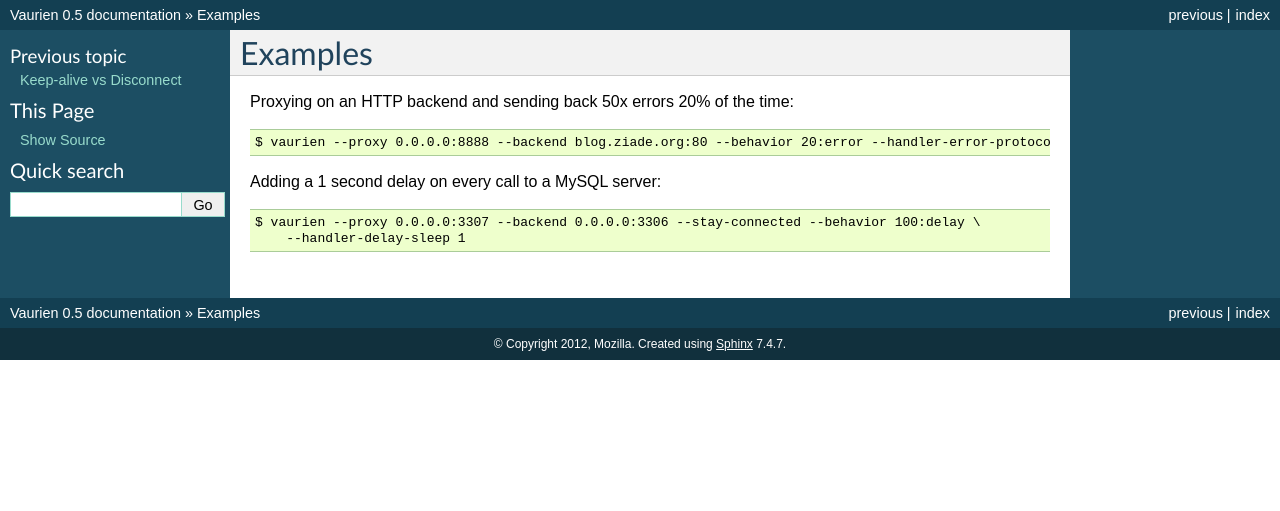
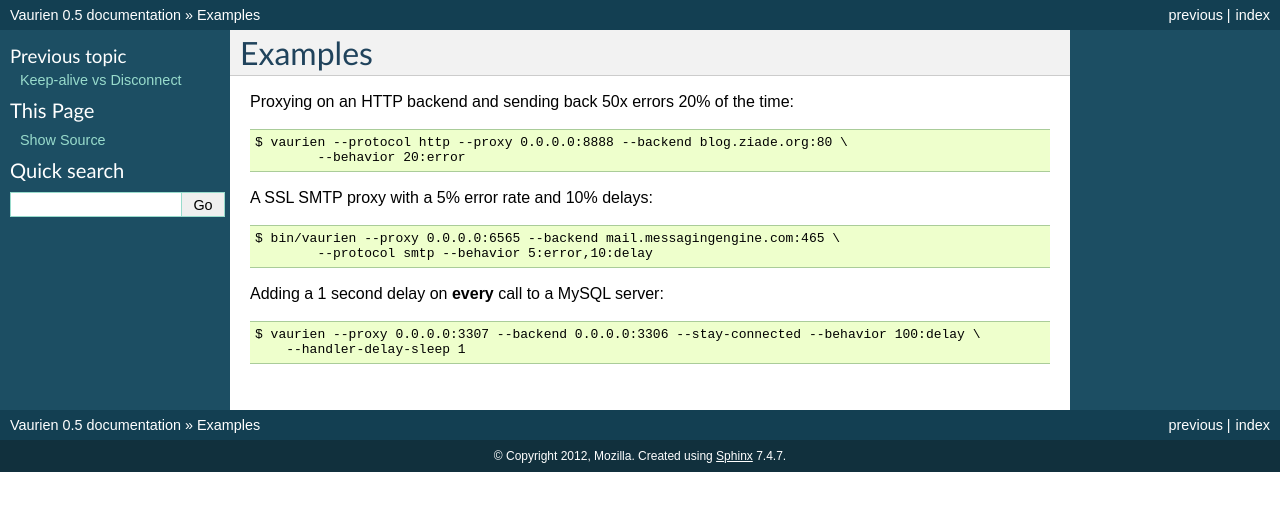
Before and after one commit to community-libs/vaurien, a Sphinx documentation site: the page built from docs/source/examples.rst, in a window 1280 px wide. Shown: the top 511 px of the page. Built offline with Sphinx 7.4.7, drawn with Linux system fonts in a browser that asks for light colours; pages that are not in the unit, such as notebooks, are missing from menus.

Commit message:
more examples

```diff
--- a/docs/source/examples.rst
+++ b/docs/source/examples.rst
@@ -7,10 +7,17 @@ Examples
 
 Proxying on an HTTP backend and sending back 50x errors 20% of the time::
 
-    $ vaurien --proxy 0.0.0.0:8888 --backend blog.ziade.org:80 --behavior 20:error --handler-error-protocol http
+    $ vaurien --protocol http --proxy 0.0.0.0:8888 --backend blog.ziade.org:80 \
+            --behavior 20:error
 
 
-Adding a 1 second delay on every call to a MySQL server::
+A SSL SMTP proxy with a 5% error rate and 10% delays::
+
+    $ bin/vaurien --proxy 0.0.0.0:6565 --backend mail.messagingengine.com:465 \
+            --protocol smtp --behavior 5:error,10:delay
+
+
+Adding a 1 second delay on **every** call to a MySQL server::
 
     $ vaurien --proxy 0.0.0.0:3307 --backend 0.0.0.0:3306 --stay-connected --behavior 100:delay \
         --handler-delay-sleep 1
```
